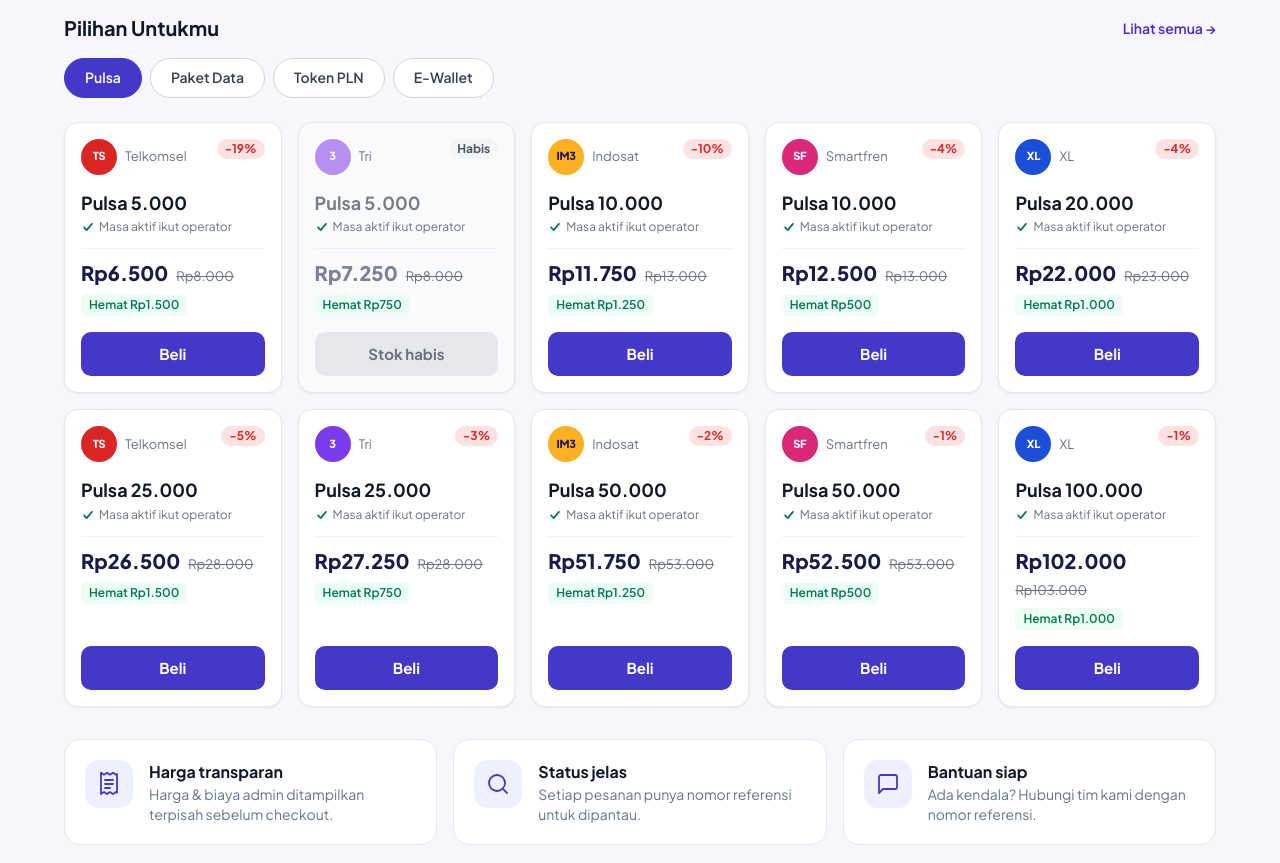
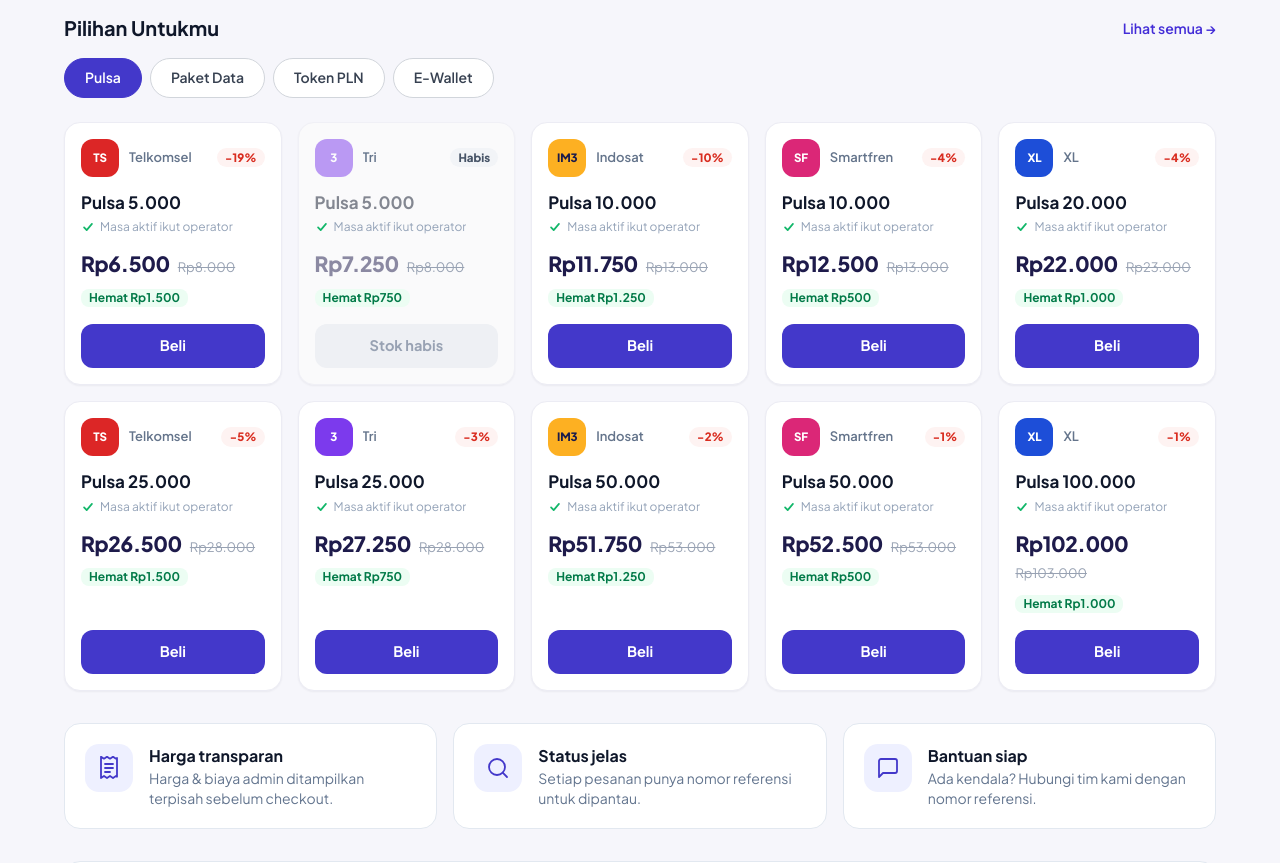
Before and after one commit to ersetdigital-sudo/aventiva, a Next.js app: page / in a window 1280 px wide. Shown: the part 800-1663 px from the top of the page. Built offline with nearby package versions, Linux system fonts and the light colour scheme; no server answers; the database is empty.

Commit message:
style(product-card): kartu produk lebih modern
Head jadi satu baris (logo + operator + badge diskon), badge Habis/diskon tak lagi menumpuk; harga lebih menonjol; hapus garis pemisah dan spacer kosong; tombol lebih halus. Skeleton disesuaikan.

Co-authored-by: CommandCodeBot <noreply@commandcode.ai>

```diff
--- a/app/globals.css
+++ b/app/globals.css
@@ -110,32 +110,31 @@
 .pc-grid{display:grid;grid-template-columns:repeat(2,minmax(0,1fr));gap:12px}
 @media(min-width:768px){.pc-grid{grid-template-columns:repeat(3,minmax(0,1fr));gap:16px}}
 @media(min-width:1025px){.pc-grid{grid-template-columns:repeat(5,minmax(0,1fr))}}
-.pc{position:relative;height:100%;display:flex;flex-direction:column;background:#fff;border:1px solid #E5E7EB;border-radius:14px;padding:16px;box-shadow:0 1px 3px rgba(0,0,0,.06);transition:box-shadow .2s ease,transform .2s ease}
-.pc:hover{box-shadow:0 8px 24px rgba(0,0,0,.10);transform:translateY(-2px)}
-.pc-head{display:flex;align-items:center;gap:8px;min-height:36px;margin-bottom:16px;padding-right:56px}
-.pc-logo{width:36px;height:36px;flex-shrink:0;border-radius:50%;display:grid;place-items:center;font-size:11px;font-weight:800;letter-spacing:-.02em}
-.pc-op{font-size:13px;color:#6B7280;white-space:nowrap;overflow:hidden;text-overflow:ellipsis}
-.pc-disc{position:absolute;top:16px;right:16px;background:#FEE2E2;color:#DC2626;font-size:12px;font-weight:700;padding:4px 8px;border-radius:999px;line-height:1}
-.pc-disc--out{background:#F3F4F6;color:#4B5563}
-.pc-name{font-size:18px;font-weight:700;color:#111827;line-height:1.3;white-space:nowrap;overflow:hidden;text-overflow:ellipsis}
-.pc-sub{display:flex;align-items:center;gap:4px;margin-top:4px;font-size:12px;color:#6B7280}
-.pc-sub svg{color:#027A48;flex-shrink:0}
+.pc{position:relative;height:100%;display:flex;flex-direction:column;background:#fff;border:1px solid #ECECF4;border-radius:16px;padding:16px;box-shadow:0 1px 2px rgba(15,23,42,.05);transition:box-shadow .22s ease,transform .22s ease,border-color .22s ease}
+.pc:hover{transform:translateY(-3px);box-shadow:0 14px 30px rgba(30,27,75,.10);border-color:#DFDFEE}
+.pc-head{display:flex;align-items:center;gap:10px;margin-bottom:14px}
+.pc-logo{width:38px;height:38px;flex-shrink:0;border-radius:12px;display:grid;place-items:center;font-size:11.5px;font-weight:800;letter-spacing:-.02em}
+.pc-op{flex:1;min-width:0;font-size:13px;font-weight:600;color:#64748B;white-space:nowrap;overflow:hidden;text-overflow:ellipsis}
+.pc-disc{flex-shrink:0;background:#FEF3F2;color:#D92D20;font-size:11.5px;font-weight:800;padding:4px 8px;border-radius:999px;line-height:1}
+.pc-disc--out{background:#F2F4F7;color:#475467}
+.pc-name{font-size:17px;font-weight:700;color:#0F172A;line-height:1.35;white-space:nowrap;overflow:hidden;text-overflow:ellipsis}
+.pc-sub{display:flex;align-items:center;gap:5px;margin-top:5px;font-size:12px;color:#94A3B8}
+.pc-sub svg{color:#12B76A;flex-shrink:0}
 .pc-sub span{white-space:nowrap;overflow:hidden;text-overflow:ellipsis}
-.pc-hr{border:0;border-top:1px solid #F1F1F5;margin:12px 0}
-.pc-pb{margin-bottom:16px}
+.pc-pb{margin:16px 0 14px}
 .pc-row{display:flex;align-items:baseline;gap:8px;flex-wrap:wrap}
-.pc-price{font-size:20px;font-weight:800;color:#1B1B4B;line-height:1.2}
-.pc-old{font-size:13px;color:#6B7280}
-.pc-note{font-size:12px;color:#6B7280;margin-top:8px}
-.pc-save{display:inline-block;margin-top:8px;font-size:12px;font-weight:600;background:#ECFDF3;color:#027A48;border-radius:6px;padding:2px 8px}
-.pc-save--ghost{background:transparent}
-.pc-btn{margin-top:auto;width:100%;height:44px;border-radius:10px;background:#4338CA;color:#fff;font-weight:700;font-size:15px;transition:background .2s ease,transform .2s ease}
-.pc-btn:hover{background:#3730A3;transform:translateY(-1px)}
-.pc--out{background:#F9FAFB}
-.pc--out:hover{transform:none;box-shadow:0 1px 3px rgba(0,0,0,.06)}
-.pc--out .pc-logo,.pc--out .pc-name,.pc--out .pc-price{opacity:.55}
-.pc--out .pc-btn{background:#E5E7EB;color:#6B7280;cursor:not-allowed;transform:none}
-.pc--skel:hover{transform:none;box-shadow:0 1px 3px rgba(0,0,0,.06)}
+.pc-price{font-size:21px;font-weight:800;color:#1E1B4B;letter-spacing:-.02em;line-height:1.15}
+.pc-old{font-size:13px;color:#98A2B3;text-decoration:line-through}
+.pc-note{font-size:12px;color:#98A2B3;margin-top:8px}
+.pc-save-line{display:flex;align-items:center;min-height:24px;margin-top:8px}
+.pc-save{display:inline-flex;align-items:center;font-size:12px;font-weight:700;color:#027A48;background:#ECFDF3;border-radius:8px;padding:3px 8px;line-height:1}
+.pc-btn{margin-top:auto;width:100%;height:44px;border-radius:12px;background:#4338CA;color:#fff;font-weight:700;font-size:14.5px;transition:background .2s ease,box-shadow .2s ease,transform .2s ease}
+.pc-btn:hover{background:#3730A3;box-shadow:0 8px 18px rgba(67,56,202,.30);transform:translateY(-1px)}
+.pc--out{background:#FAFAFB;border-color:#F0F0F6}
+.pc--out:hover{transform:none;box-shadow:0 1px 2px rgba(15,23,42,.05);border-color:#F0F0F6}
+.pc--out .pc-logo,.pc--out .pc-name,.pc--out .pc-price{opacity:.5}
+.pc--out .pc-btn{background:#EEF0F4;color:#98A2B3;cursor:not-allowed;box-shadow:none;transform:none}
+.pc--skel:hover{transform:none;box-shadow:0 1px 2px rgba(15,23,42,.05)}
 .sk{display:block;border-radius:6px;background:linear-gradient(90deg,#F1F1F5 25%,#E5E7EB 50%,#F1F1F5 75%);background-size:200% 100%;animation:sk 1.2s linear infinite}
 .sk-c{width:36px;height:36px;border-radius:50%}
 @keyframes sk{to{background-position:-200% 0}}
--- a/components/ProductCard.tsx
+++ b/components/ProductCard.tsx
@@ -29,8 +29,10 @@
 
   const price = item.bill ? (
     <>
-      <div className="pc-price">Cek tagihan</div>
-      <div className="pc-note">Nominal sesuai tagihan</div>
+      <div className="pc-row">
+        <span className="pc-price">Cek tagihan</span>
+      </div>
+      <span className="pc-note">Nominal sesuai tagihan</span>
     </>
   ) : (
     <>
@@ -38,11 +40,11 @@
         <span className="pc-price">{rp(item.p)}</span>
         {item.o ? <s className="pc-old">{rp(item.o)}</s> : null}
       </div>
-      {item.o && item.o > item.p ? (
-        <span className="pc-save">Hemat {rp(item.o - item.p)}</span>
-      ) : (
-        <span className="pc-save pc-save--ghost">&nbsp;</span>
-      )}
+      <div className="pc-save-line">
+        {item.o && item.o > item.p ? (
+          <span className="pc-save">Hemat {rp(item.o - item.p)}</span>
+        ) : null}
+      </div>
     </>
   );
 
@@ -53,15 +55,17 @@
           {brandInitial(item.b)}
         </span>
         <span className="pc-op">{item.b}</span>
-        {disc ? <span className="pc-disc">-{disc}%</span> : null}
-        {out ? <span className="pc-disc pc-disc--out">Habis</span> : null}
+        {out ? (
+          <span className="pc-disc pc-disc--out">Habis</span>
+        ) : disc ? (
+          <span className="pc-disc">−{disc}%</span>
+        ) : null}
       </div>
       <h3 className="pc-name">{item.n}</h3>
       <div className="pc-sub">
         {CHECK}
         <span>{item.d}</span>
       </div>
-      <hr className="pc-hr" />
       <div className="pc-pb">{price}</div>
       <button
         type="button"
@@ -86,10 +90,11 @@
       </div>
       <span className="sk" style={{ width: "75%", height: 20 }} />
       <span className="sk" style={{ width: "60%", height: 12, marginTop: 8 }} />
-      <hr className="pc-hr" />
-      <span className="sk" style={{ width: "55%", height: 22 }} />
-      <span className="sk" style={{ width: "40%", height: 18, marginTop: 8 }} />
-      <span className="sk" style={{ height: 44, marginTop: "auto", borderRadius: 10 }} />
+      <div className="pc-pb">
+        <span className="sk" style={{ width: "55%", height: 22 }} />
+        <span className="sk" style={{ width: "40%", height: 18, marginTop: 10 }} />
+      </div>
+      <span className="sk" style={{ height: 44, marginTop: "auto", borderRadius: 12 }} />
     </div>
   );
 }
```
